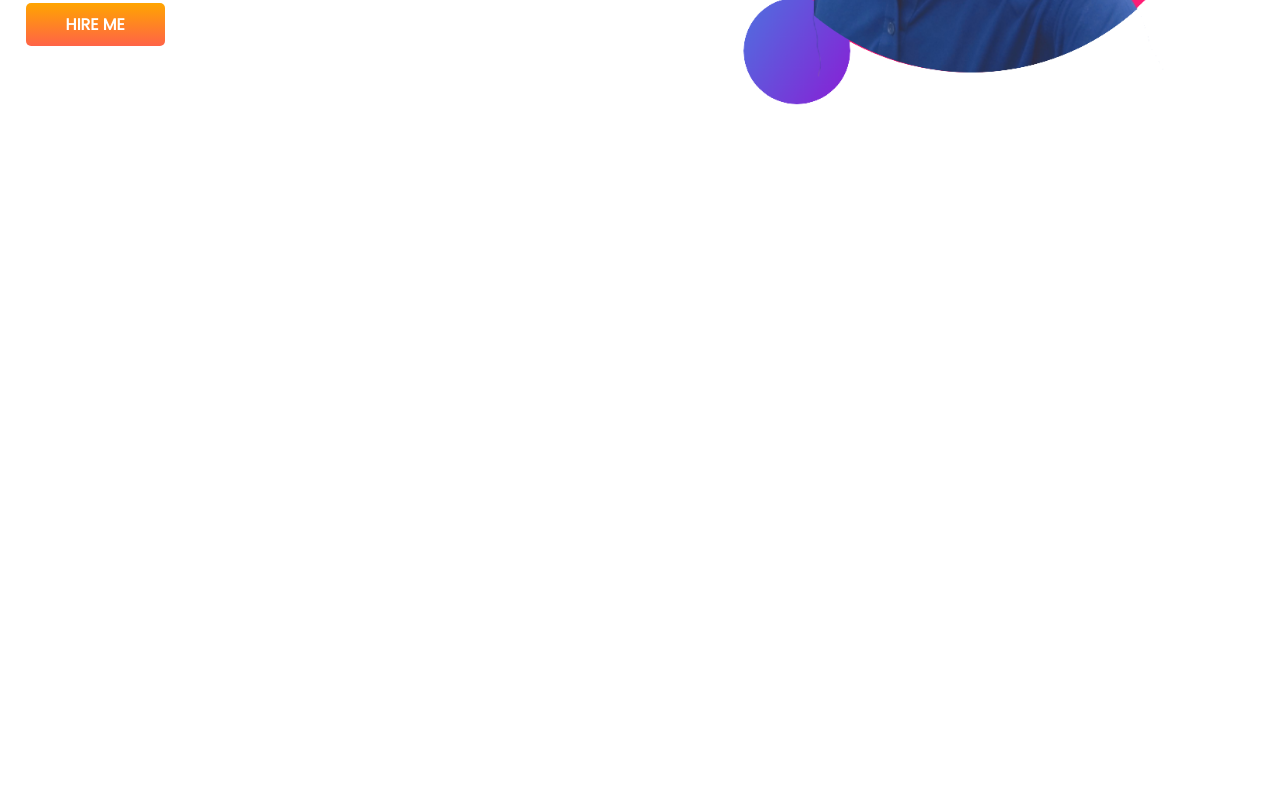
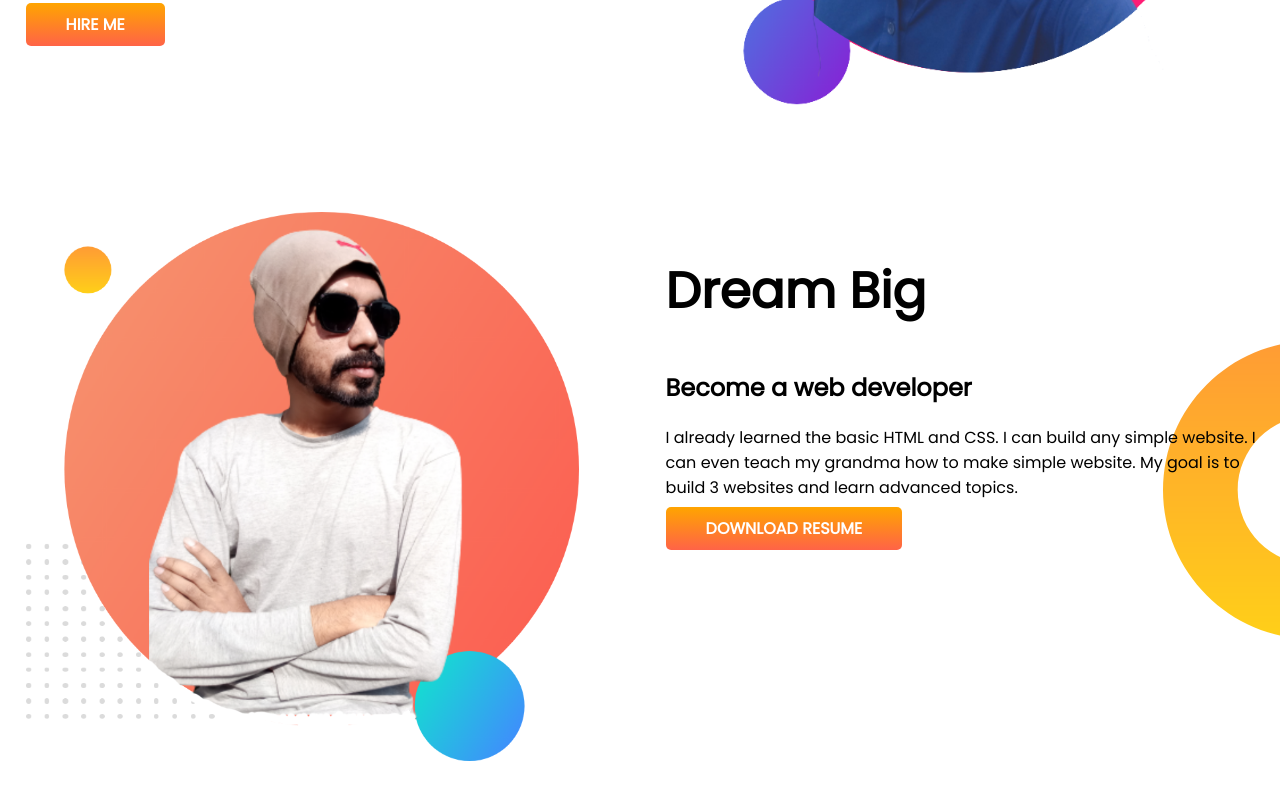
Before and after one commit to Dipanjan7777/developer-portfolio, a plain HTML site: page index.html in a window 1280 px wide. Shown: the part 426-1226 px from the top of the page. Before the commit the page ends 800 px from the top, so only its background shows below. Drawn offline with Linux system fonts and the light colour scheme.

Commit message:
3rd commit

```diff
--- a/index.html
+++ b/index.html
@@ -23,5 +23,16 @@
             <img src="images/dipanjan-BG2.png" alt="Programming-Hero">
         </div>
     </section>
+    <section class="dream-big">
+        <div class="half-width">
+            <img src="images/dipanjan-BG.png" alt="Programming-Hero">
+        </div>
+        <div class="half-width">
+            <h1>Dream Big</h1>
+            <h2>Become a web developer</h2>
+            <p>I already learned the basic HTML and CSS. I can build any simple website. I can even teach my grandma how to make simple website. My goal is to build 3 websites and learn advanced topics.</p>
+            <a class="link-button" href="#" target="_blank">DOWNLOAD RESUME</a>
+        </div>
+    </section>
 </body>
 </html>
--- a/style.css
+++ b/style.css
@@ -10,6 +10,7 @@ h1{
 }
 section{
     display: flex;
+    margin-bottom: 100px;
 }
 .half-width{
     width: 50%;
@@ -31,3 +32,8 @@ section{
     background-repeat: no-repeat;
 
 }
+.dream-big{
+    background-image: url(images/dream-bg.png);
+    background-repeat: no-repeat;
+    background-position: right;
+}
```
